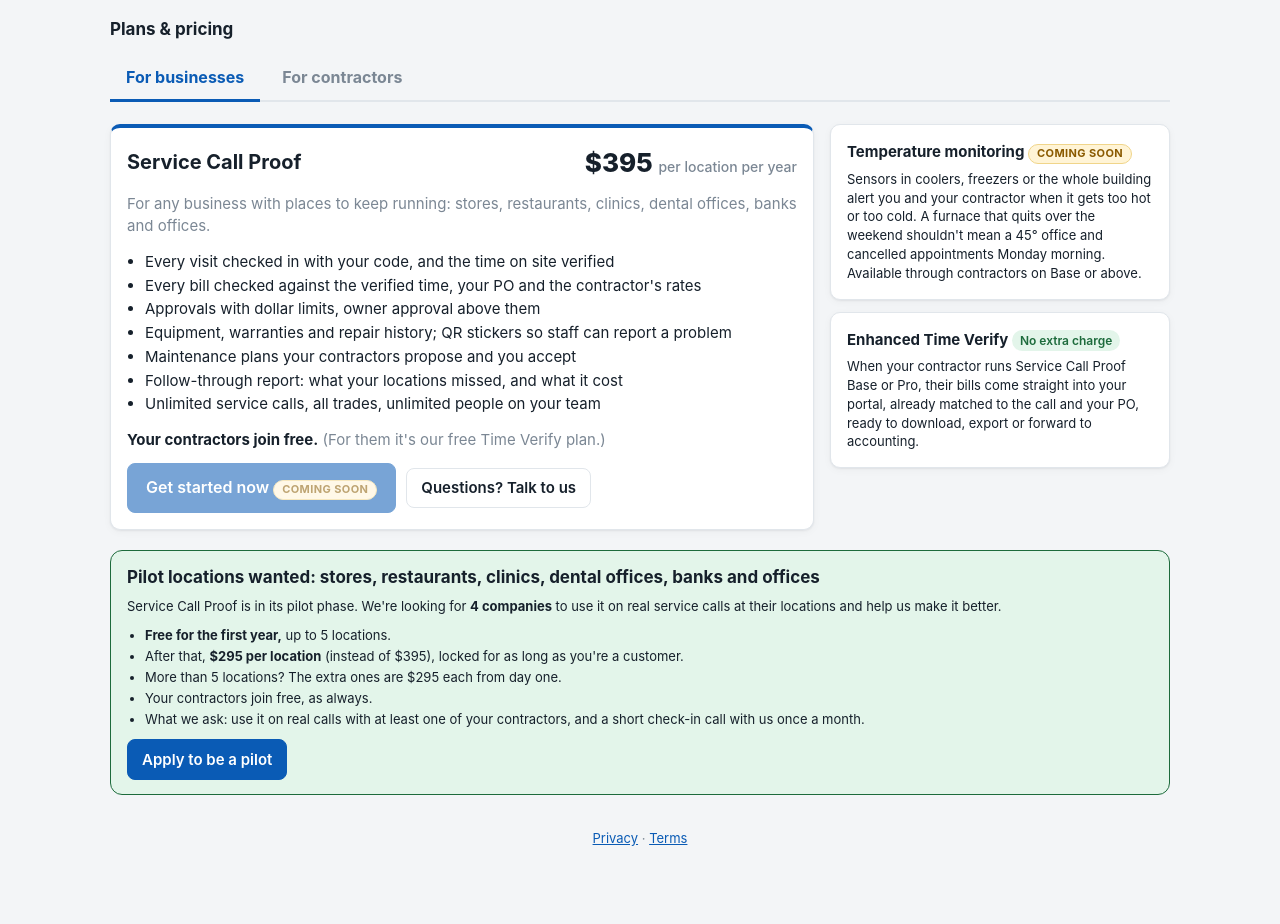
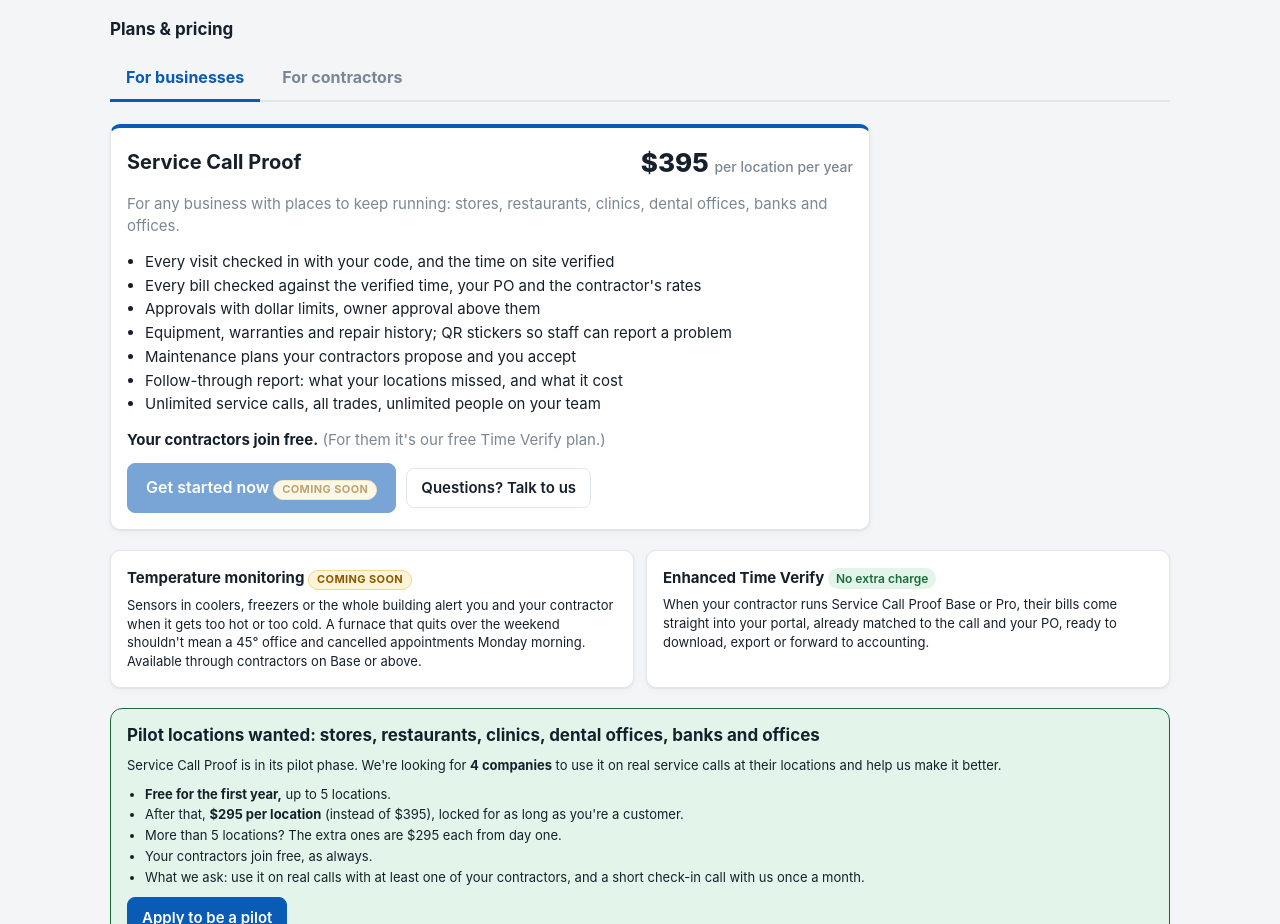
Before and after one commit to markyozamp/servicepro, a Next.js app in the folder web/: page /demo in a window 1280 px wide. Shown: the part 1840-2764 px from the top of the page. Before the commit the page ends 2712 px from the top, so only its background shows below. Built offline with nearby package versions, Linux system fonts and the light colour scheme; no server answers.

Commit message:
Demo: back to the layout Mark liked (side cards below the plan card)
Co-Authored-By: Claude Opus 5.5 <noreply@anthropic.com>
Claude-Session: https://claude.ai/code/session_01AQ2EMzuYHPY4R6VTfp1T4F

```diff
--- a/web/app/demo/page.js
+++ b/web/app/demo/page.js
@@ -116,7 +116,6 @@ export default function Demo() {
 
         {plans === 'business' && (
           <div className="demo-tab-body" id="plans-business">
-            <div className="demo-biz-row">
             <div className="panel panel-pad stack demo-biz-plan">
               <div className="spread"><strong style={{ fontSize: 20 }}>Service Call Proof</strong><span className="demo-price">$395 <small>per location per year</small></span></div>
               <div className="muted">For any business with places to keep running: stores, restaurants, clinics, dental offices, banks and offices.</div>
@@ -138,7 +137,6 @@ export default function Demo() {
                 <span className="small">When your contractor runs Service Call Proof Base or Pro, their bills come straight into your portal, already matched to the call and your PO, ready to download, export or forward to accounting.</span>
               </div>
             </div>
-            </div>
 
             <StorePilot />
           </div>
--- a/web/app/globals.css
+++ b/web/app/globals.css
@@ -586,8 +586,4 @@ table.compare .prospect { background: var(--amber-bg); }
 .demo-price small { font-size: 14px; font-weight: 500; color: var(--ink-3); }
 .demo-extras { display: grid; grid-template-columns: repeat(auto-fit, minmax(280px, 1fr)); gap: 12px; }
 .demo-free-line { font-size: 16px; padding: 12px 14px; border-radius: 10px; background: var(--green-bg); }
-.demo-biz-row { display: grid; grid-template-columns: minmax(0, 1fr) 340px; gap: 16px; align-items: start; }
-.demo-biz-row .demo-biz-plan { max-width: none; }
-.demo-biz-row .demo-extras { grid-template-columns: 1fr; }
-@media (max-width: 900px) { .demo-biz-row { grid-template-columns: 1fr; } }
 .sim-chip.red { background: #b3261e; color: #fff; letter-spacing: .01em; }
```
